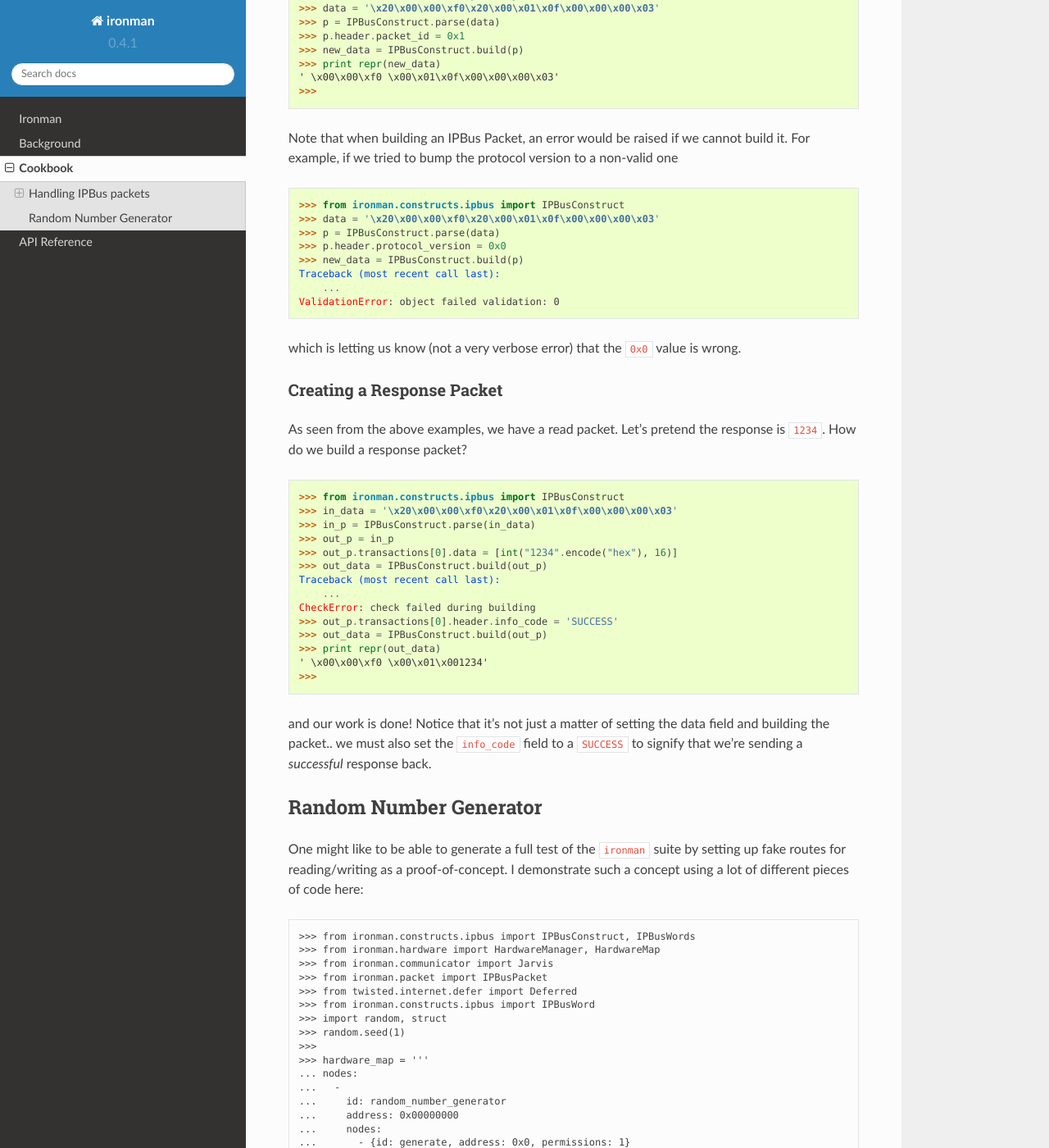
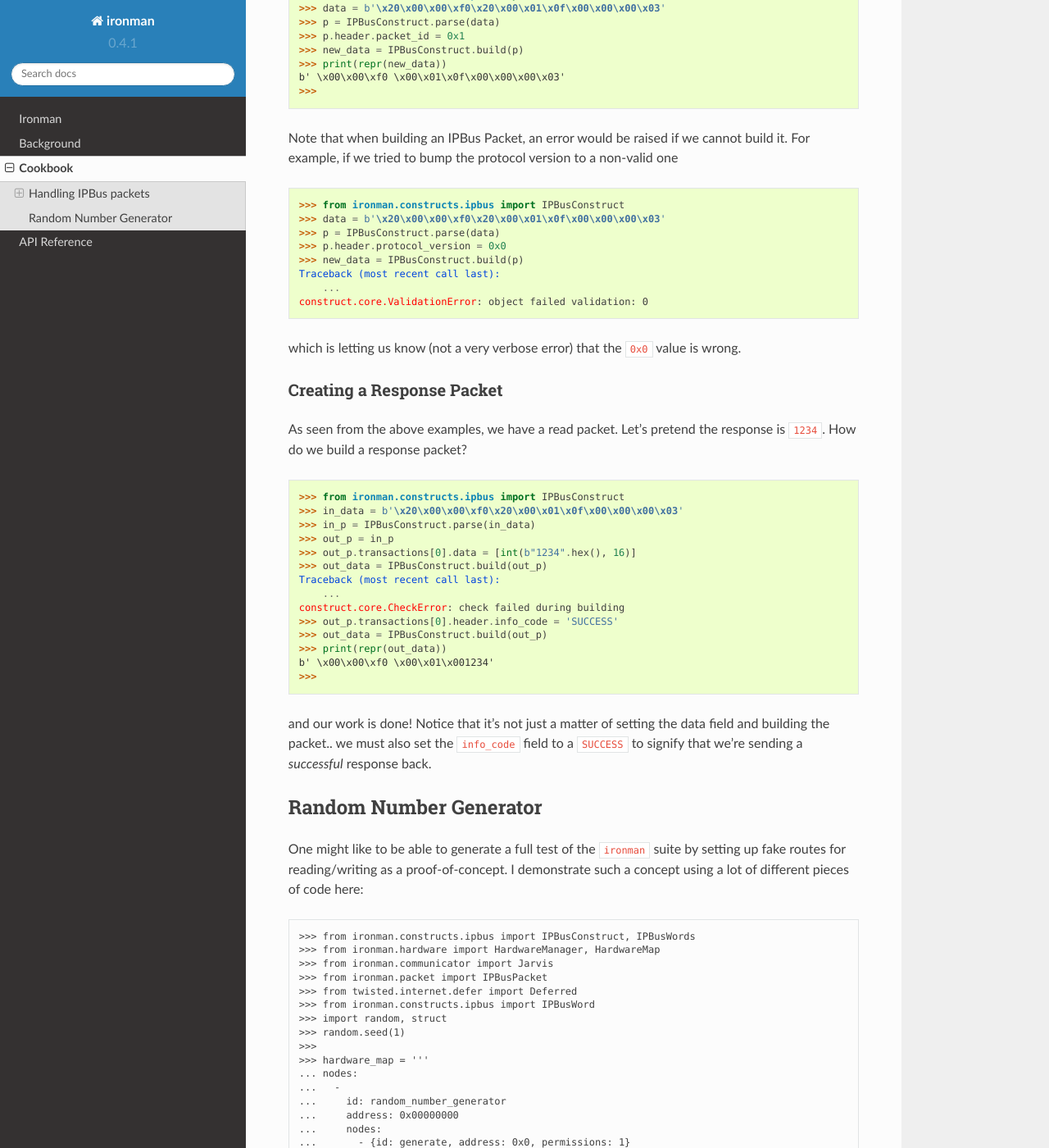
Before and after one commit to kratsg/ironman, a Sphinx documentation site: the page built from docs/cookbook.rst, in a window 1280 px wide and 1400 px high, scrolled down 1429 px. Shown: the whole window at 82% size. Built offline with Sphinx 7.4.7 and the Read the Docs theme 2.0.0, drawn with Linux system fonts in a browser that asks for light colours; some of the changed text lies outside the part shown.

```diff
--- a/docs/background.rst
+++ b/docs/background.rst
@@ -54,11 +54,11 @@ For those who are more familiar or learn better with some code:
 >>>
 >>> # listen for IPBus packets over UDP at port 8888
 >>> reactor.listenUDP(8888, ServerFactory('udp', callbacks))
-<ironman.server.UDP on 8888>
+<<class 'ironman.server.UDP'> on 8888>
 >>>
 >>> # listen for IPBus packets over TCP at port 8889
 >>> reactor.listenTCP(8889, ServerFactory('tcp', callbacks))
-<<class 'twisted.internet.tcp.Port'> of ironman.server.TCPFactory on 8889>
+<<class 'twisted.internet.tcp.Port'> of <class 'ironman.server.TCPFactory'> on 8889>
 
 and of course, this is all building up our logic. To actually start up the server, we simply need::
 
--- a/docs/cookbook.rst
+++ b/docs/cookbook.rst
@@ -29,9 +29,9 @@ Parsing an IPBus Packet
 ~~~~~~~~~~~~~~~~~~~~~~~
 
 >>> from ironman.constructs.ipbus import IPBusConstruct
->>> data = '\x20\x00\x00\xf0\x20\x00\x01\x0f\x00\x00\x00\x03'
+>>> data = b'\x20\x00\x00\xf0\x20\x00\x01\x0f\x00\x00\x00\x03'
 >>> p = IPBusConstruct.parse(data)
->>> print p
+>>> print(p)
 Container:
     endian = (enum) BIG 240
     header = Container:
@@ -61,24 +61,24 @@ Building an IPBus Packet
 Because of duck-typing, any object can make do when passing into the construct builder. See the `construct` docs for more information here. In this case, we will take the original packet which has a packet id :code:`0x0` in the header and update it to :code:`0x1`
 
 >>> from ironman.constructs.ipbus import IPBusConstruct
->>> data = '\x20\x00\x00\xf0\x20\x00\x01\x0f\x00\x00\x00\x03'
+>>> data = b'\x20\x00\x00\xf0\x20\x00\x01\x0f\x00\x00\x00\x03'
 >>> p = IPBusConstruct.parse(data)
 >>> p.header.packet_id = 0x1
 >>> new_data = IPBusConstruct.build(p)
->>> print repr(new_data)
-' \x00\x00\xf0 \x00\x01\x0f\x00\x00\x00\x03'
+>>> print(repr(new_data))
+b' \x00\x00\xf0 \x00\x01\x0f\x00\x00\x00\x03'
 >>>
 
 Note that when building an IPBus Packet, an error would be raised if we cannot build it. For example, if we tried to bump the protocol version to a non-valid one
 
 >>> from ironman.constructs.ipbus import IPBusConstruct
->>> data = '\x20\x00\x00\xf0\x20\x00\x01\x0f\x00\x00\x00\x03'
+>>> data = b'\x20\x00\x00\xf0\x20\x00\x01\x0f\x00\x00\x00\x03'
 >>> p = IPBusConstruct.parse(data)
 >>> p.header.protocol_version = 0x0
 >>> new_data = IPBusConstruct.build(p)
 Traceback (most recent call last):
     ...
-ValidationError: object failed validation: 0
+construct.core.ValidationError: object failed validation: 0
 
 
 which is letting us know (not a very verbose error) that the :code:`0x0` value is wrong.
@@ -89,18 +89,18 @@ Creating a Response Packet
 As seen from the above examples, we have a read packet. Let's pretend the response is ``1234``. How do we build a response packet?
 
 >>> from ironman.constructs.ipbus import IPBusConstruct
->>> in_data = '\x20\x00\x00\xf0\x20\x00\x01\x0f\x00\x00\x00\x03'
+>>> in_data = b'\x20\x00\x00\xf0\x20\x00\x01\x0f\x00\x00\x00\x03'
 >>> in_p = IPBusConstruct.parse(in_data)
 >>> out_p = in_p
->>> out_p.transactions[0].data = [int("1234".encode("hex"), 16)]
+>>> out_p.transactions[0].data = [int(b"1234".hex(), 16)]
 >>> out_data = IPBusConstruct.build(out_p)
 Traceback (most recent call last):
     ...
-CheckError: check failed during building
+construct.core.CheckError: check failed during building
 >>> out_p.transactions[0].header.info_code = 'SUCCESS'
 >>> out_data = IPBusConstruct.build(out_p)
->>> print repr(out_data)
-' \x00\x00\xf0 \x00\x01\x001234'
+>>> print(repr(out_data))
+b' \x00\x00\xf0 \x00\x01\x001234'
 >>>
 
 and our work is done! Notice that it's not just a matter of setting the data field and building the packet.. we must also set the ``info_code`` field to a ``SUCCESS`` to signify that we're sending a *successful* response back.
```
Also changed, not shown: other parts of docs/cookbook.rst (+4 -4 lines), 10 other files.
